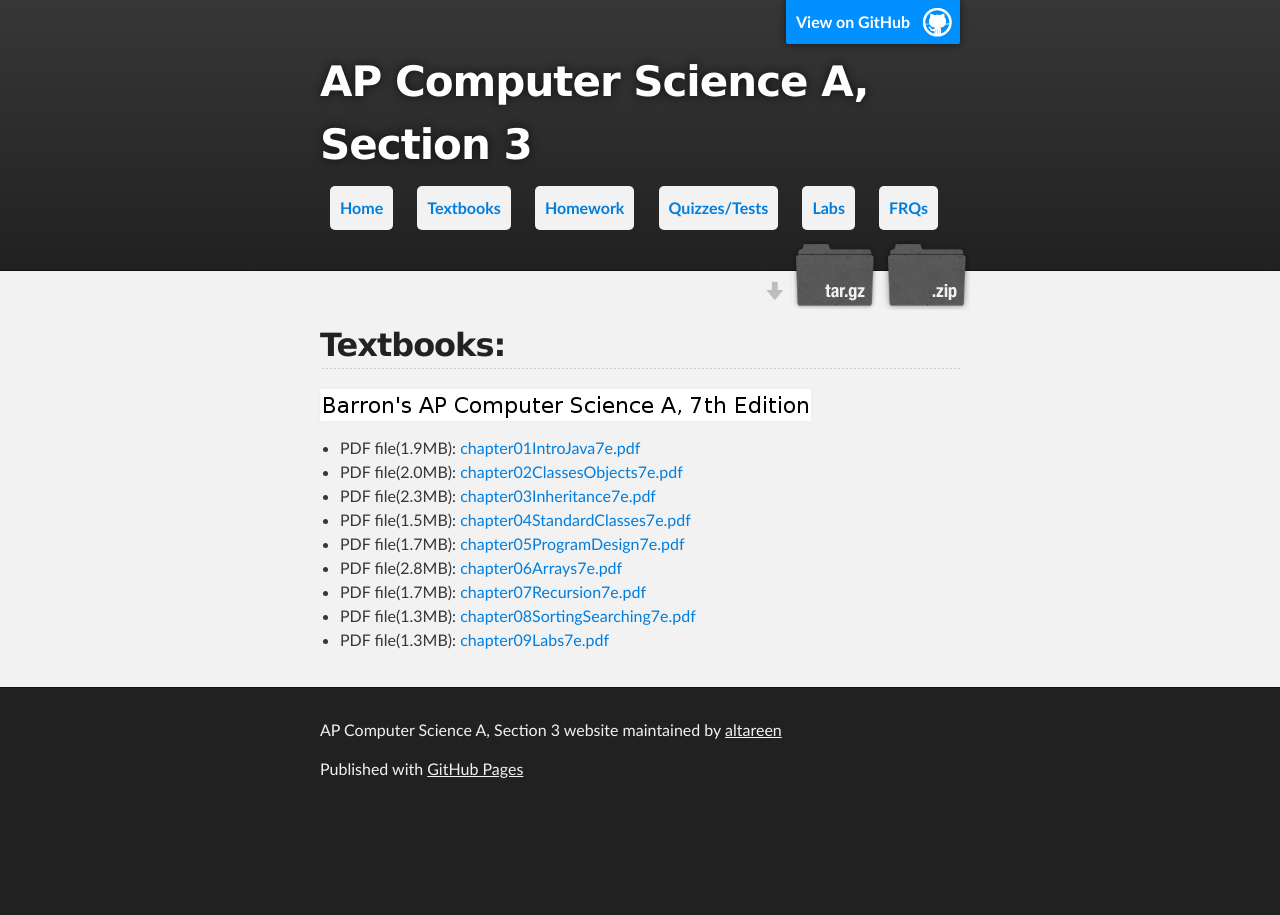
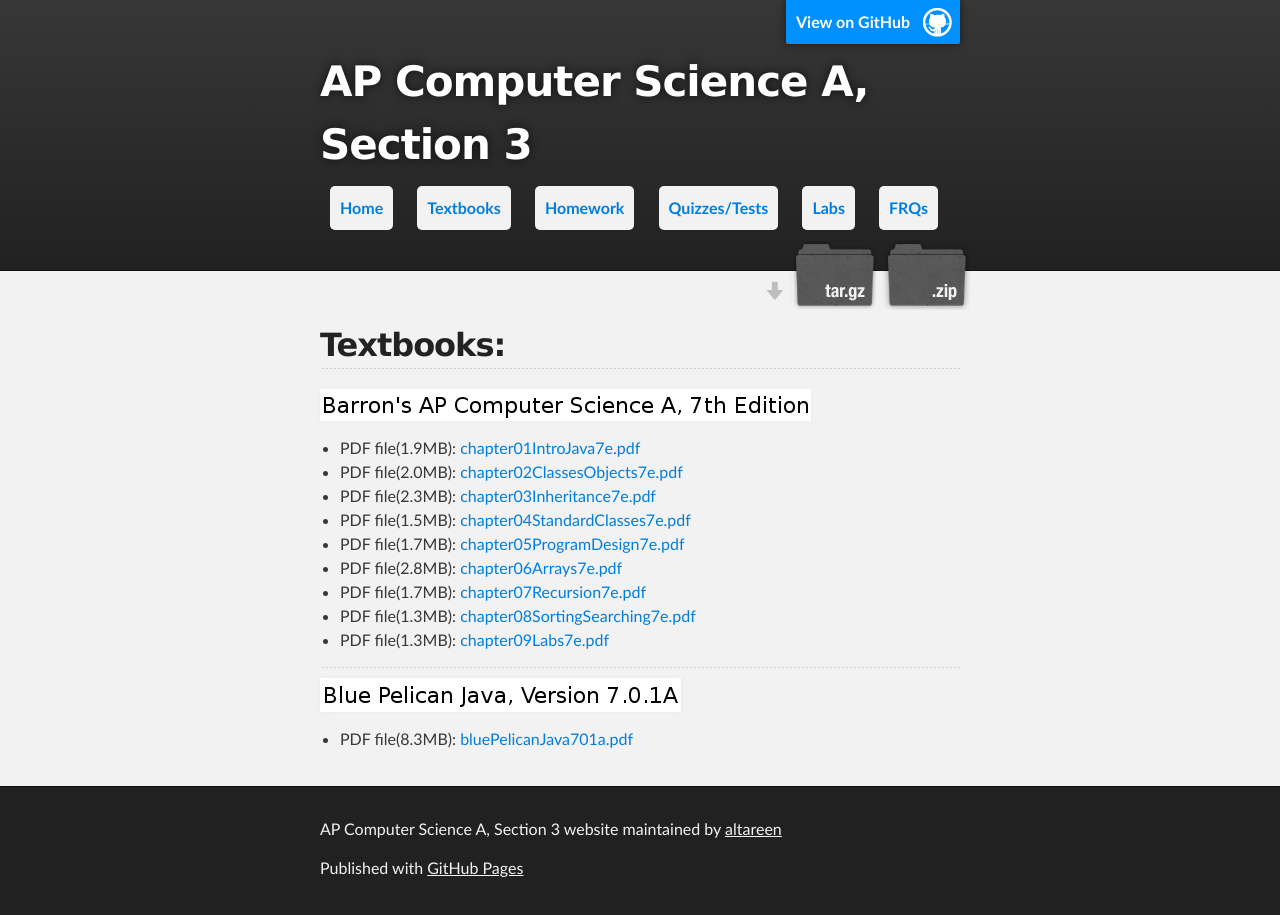
Before and after one commit to ynot1609/apcompsci3, a Jekyll site: the page built from textbooks/index.md, in a window 1280 px wide. Built offline with Jekyll 4.4.1, drawn with Linux system fonts in a browser that asks for light colours.

Commit message:
Updated index.md

```diff
--- a/textbooks/index.md
+++ b/textbooks/index.md
@@ -15,3 +15,9 @@
 + PDF file(1.7MB): [chapter07Recursion7e.pdf](/apcompsci3/assets/chapter07Recursion7e.pdf)
 + PDF file(1.3MB): [chapter08SortingSearching7e.pdf](/apcompsci3/assets/chapter08SortingSearching7e.pdf)
 + PDF file(1.3MB): [chapter09Labs7e.pdf](/apcompsci3/assets/chapter09Labs7e.pdf)
+
+---
+
+![alt text](/apcompsci3/images/bpjBanner.png "BPJ Book")
+
++ PDF file(8.3MB): [bluePelicanJava701a.pdf](/apcompsci3/assets/bluePelicanJava701a.pdf)
```
Also changed, not shown: 1 other file.
